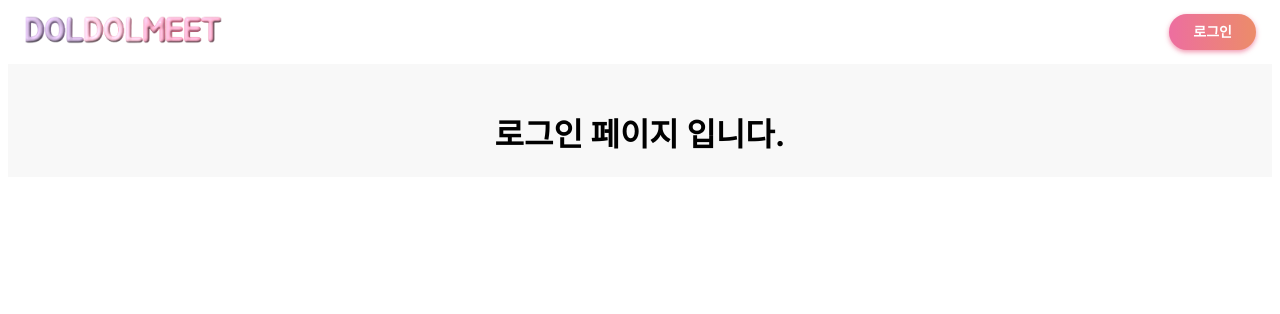
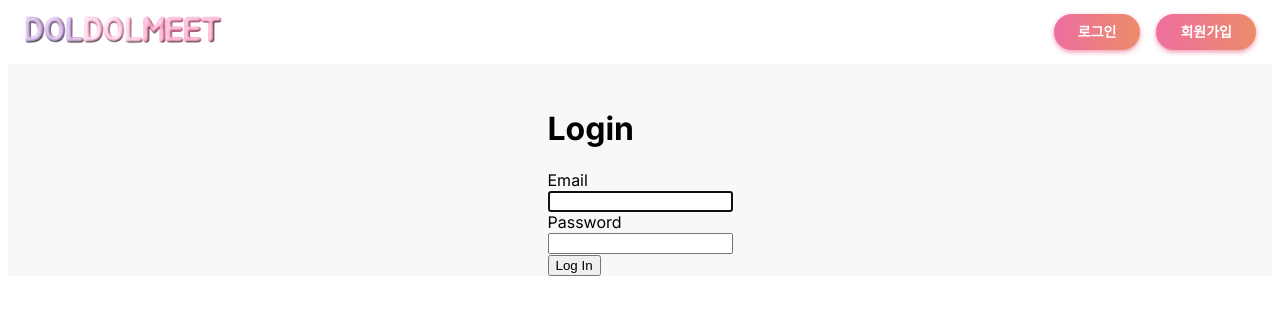
Before and after one commit to wkdghdud/doldolmeet_frontend, a Next.js app: page /login in a window 1280 px wide. Shown: the top 314 px of the page. Built offline with nearby package versions, Linux system fonts and the light colour scheme; no server answers.

Commit message:
Feat: 로그인 로그아웃 회원가입 기능 구현

```diff
--- a/package.json
+++ b/package.json
@@ -17,6 +17,7 @@
     "axios": "^1.6.1",
     "jotai": "^2.5.1",
     "next": "13.5.6",
+    "next-auth": "^4.24.5",
     "openvidu-browser": "^2.29.1",
     "react": "^18",
     "react-dom": "^18",
--- a/src/app/layout.tsx
+++ b/src/app/layout.tsx
@@ -3,6 +3,7 @@ import { Inter } from "next/font/google";
 import Header from "@/components/Header";
 import { Grid } from "@mui/material";
 import Providers from "@/components/Providers";
+import AuthContext from "@/components/AuthContext";
 
 const inter = Inter({ subsets: ["latin"] });
 
@@ -11,7 +12,7 @@ export const metadata: Metadata = {
   description: "Generated by create next app",
 };
 
-export default function RootLayout({
+export default async function RootLayout({
   children,
 }: {
   children: React.ReactNode;
@@ -19,6 +20,7 @@ export default function RootLayout({
   return (
     <html lang="en">
       <body className={inter.className}>
+        <AuthContext>
           <Providers>
             <Header />
             <Grid
@@ -36,6 +38,7 @@ export default function RootLayout({
               {children}
             </Grid>
           </Providers>
+        </AuthContext>
       </body>
     </html>
   );
--- a/src/app/login/page.tsx
+++ b/src/app/login/page.tsx
@@ -1,9 +1,83 @@
-const Login = () => {
+"use client";
+import React, { useRef } from "react";
+import { signIn } from "next-auth/react";
+
+function Login() {
+  const emailRef = useRef(null);
+  const passwordRef = useRef(null);
+
+  const handleSubmit = async () => {
+    signIn("Credentials", {
+      username: emailRef.current,
+      password: passwordRef.current,
+      redirect: false,
+    }).then((response) => {
+      if (response?.error) {
+        // show notification for user
+      } else {
+        // redirect to destination page
+      }
+    });
+  };
+
   return (
-    <main>
-      <h1>로그인 페이지 입니다.</h1>
+    <main className="flex min-h-screen flex-col items-center space-y-10 p-24">
+      <h1 className="text-4xl font-semibold">Login</h1>
+      <div>
+        <div>
+          <label
+            htmlFor="email"
+            className="block text-sm text-gray-800 dark:text-gray-200"
+          >
+            Email
+          </label>
+
+          <div className="mt-1">
+            <input
+              ref={emailRef}
+              onChange={(e: any) => {
+                emailRef.current = e.target.value;
+              }}
+              id="email"
+              name="email"
+              type="email"
+              required
+              autoFocus={true}
+              className="mt-2 block w-full rounded-md border bg-white px-4 py-2 text-gray-700 focus:border-blue-400 focus:outline-none focus:ring focus:ring-blue-300 focus:ring-opacity-40 dark:border-gray-600 dark:bg-gray-800 dark:text-gray-300 dark:focus:border-blue-300"
+            />
+          </div>
+        </div>
+
+        <div className="mt-4">
+          <label
+            htmlFor="password"
+            className="block text-sm text-gray-800 dark:text-gray-200"
+          >
+            Password
+          </label>
+          <div className="mt-1">
+            <input
+              type="password"
+              id="password"
+              name="password"
+              ref={passwordRef}
+              onChange={(e: any) => (passwordRef.current = e.target.value)}
+              className="mt-2 block w-full rounded-md border bg-white px-4 py-2 text-gray-700 focus:border-blue-400 focus:outline-none focus:ring focus:ring-blue-300 focus:ring-opacity-40 dark:border-gray-600 dark:bg-gray-800 dark:text-gray-300 dark:focus:border-blue-300"
+            />
+          </div>
+        </div>
+
+        <div className="mt-6">
+          <button
+            onClick={handleSubmit}
+            className="w-full transform rounded-md bg-gray-700 px-4 py-2 tracking-wide text-white transition-colors duration-200 hover:bg-gray-600 focus:bg-gray-600 focus:outline-none"
+          >
+            Log In
+          </button>
+        </div>
+      </div>
     </main>
   );
-};
+}
 
 export default Login;
--- /dev/null
+++ b/src/components/AuthContext/index.tsx
@@ -0,0 +1,9 @@
+"use client";
+import { SessionProvider, useSession } from "next-auth/react";
+
+type Props = {
+  children: React.ReactNode;
+};
+export default function AuthContext({ children }: Props) {
+  return <SessionProvider>{children}</SessionProvider>;
+}
--- a/src/components/Header/index.tsx
+++ b/src/components/Header/index.tsx
@@ -1,10 +1,14 @@
+"use client";
 import { AppBar, Toolbar } from "@mui/material";
 import { Box } from "@mui/system";
 import Link from "next/link";
 import GradientButton from "@/components/GradientButton";
 import Image from "next/image";
+import { signIn, signOut, useSession } from "next-auth/react";
 
 export default function Header() {
+  const { data: session } = useSession();
+
   return (
     <AppBar
       component="nav"
@@ -16,7 +20,7 @@ export default function Header() {
     >
       <Toolbar>
         <Link href="/" style={{ textDecoration: "none" }}>
-          <Image src={"/en_logo.svg"} width={200} height={30} />
+          <Image src={"/en_logo.svg"} width={200} height={30} alt="logo" />
         </Link>
         <Box sx={{ flexGrow: 1 }}></Box>
 
@@ -25,9 +29,21 @@ export default function Header() {
             variant="contained"
             disableElevation
             borderRadius={"30px"}
+            sx={{ px: 3, mr: 2 }} // Add margin to create space between 로그인 and 회원가입 buttons
+            onClick={session?.user ? () => signOut() : () => signIn()}
+          >
+            {session?.user ? "로그아웃" : "로그인"}
+          </GradientButton>
+        </Link>
+
+        <Link href="/register" style={{ textDecoration: "none" }}>
+          <GradientButton
+            variant="contained"
+            disableElevation
+            borderRadius={"30px"}
             sx={{ px: 3 }}
           >
-            로그인
+            회원가입
           </GradientButton>
         </Link>
       </Toolbar>
```
Also changed, not shown: src/app/api/auth/[...nextauth]/route.ts (added, +57 -0 lines), src/app/register/page.tsx (added, +50 -0 lines), 1 other file (tests, documents, lock files or other folders). Lines whose indentation alone changed are shown as unchanged.
